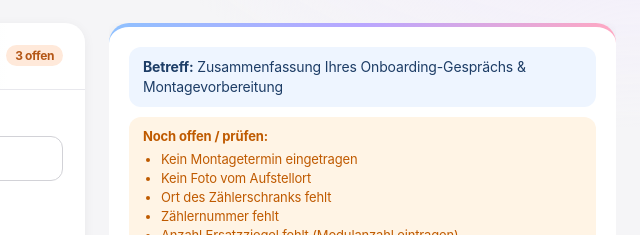
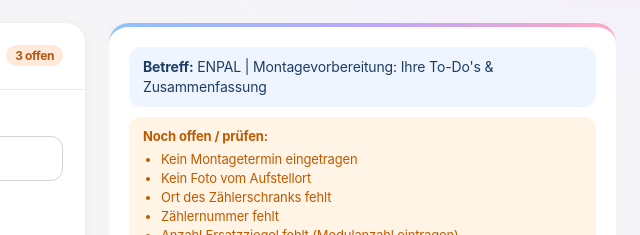
Before and after one commit to bbg-tools/onboarding, a plain HTML site: page index.html in a window 1280 px wide. Shown: the part 170-405 px from the top of the page, 640-1280 px from the left. Drawn offline with Linux system fonts and the light colour scheme.

Commit message:
Neuer Betreff (ENPAL | …) und Mail automatisch als wichtig markiert
Co-Authored-By: Claude Opus 5.5 <noreply@anthropic.com>
Claude-Session: https://claude.ai/code/session_014ox9ssLpvXXCz8rwdagpb1

```diff
--- a/index.html
+++ b/index.html
@@ -642,7 +642,7 @@ $('zanz').addEventListener('input',()=>{$('zanz').dataset.manual=$('zanz').value
 
 /* ---------- Mail-Inhalt ---------- */
 function subject(){
-  return 'Zusammenfassung Ihres Onboarding-Gesprächs & Montagevorbereitung'+(v('projnr')?' – '+v('projnr'):'');
+  return "ENPAL | Montagevorbereitung: Ihre To-Do's & Zusammenfassung"+(v('projnr')?' – '+v('projnr'):'');
 }
 function joinList(a){return a.length<2?a.join(''):a.slice(0,-1).join(', ')+' und '+a[a.length-1];}
 const DEPTH_TXT={30:'30 cm direkt am Gebäude bzw. an der Garage',60:'60 cm im Garten',80:'80 cm unter befahrenen Wegen und Einfahrten'};
@@ -1055,6 +1055,7 @@ function buildEml(){
   if(v('kmail'))e+='To: '+v('kmail')+'\r\n';
   e+='Bcc: '+BCC+'\r\n';
   e+='Subject: =?UTF-8?B?'+b64(subject())+'?=\r\n';
+  e+='X-Priority: 1 (Highest)\r\nX-MSMail-Priority: High\r\nImportance: High\r\nPriority: urgent\r\n';
   e+='X-Unsent: 1\r\nMIME-Version: 1.0\r\nContent-Type: multipart/related; boundary="'+B+'"\r\n\r\n';
   e+='--'+B+'\r\nContent-Type: text/html; charset="utf-8"\r\nContent-Transfer-Encoding: base64\r\n\r\n'+wrap76(b64(html))+'\r\n';
   imgs.forEach((d,i)=>{
```
